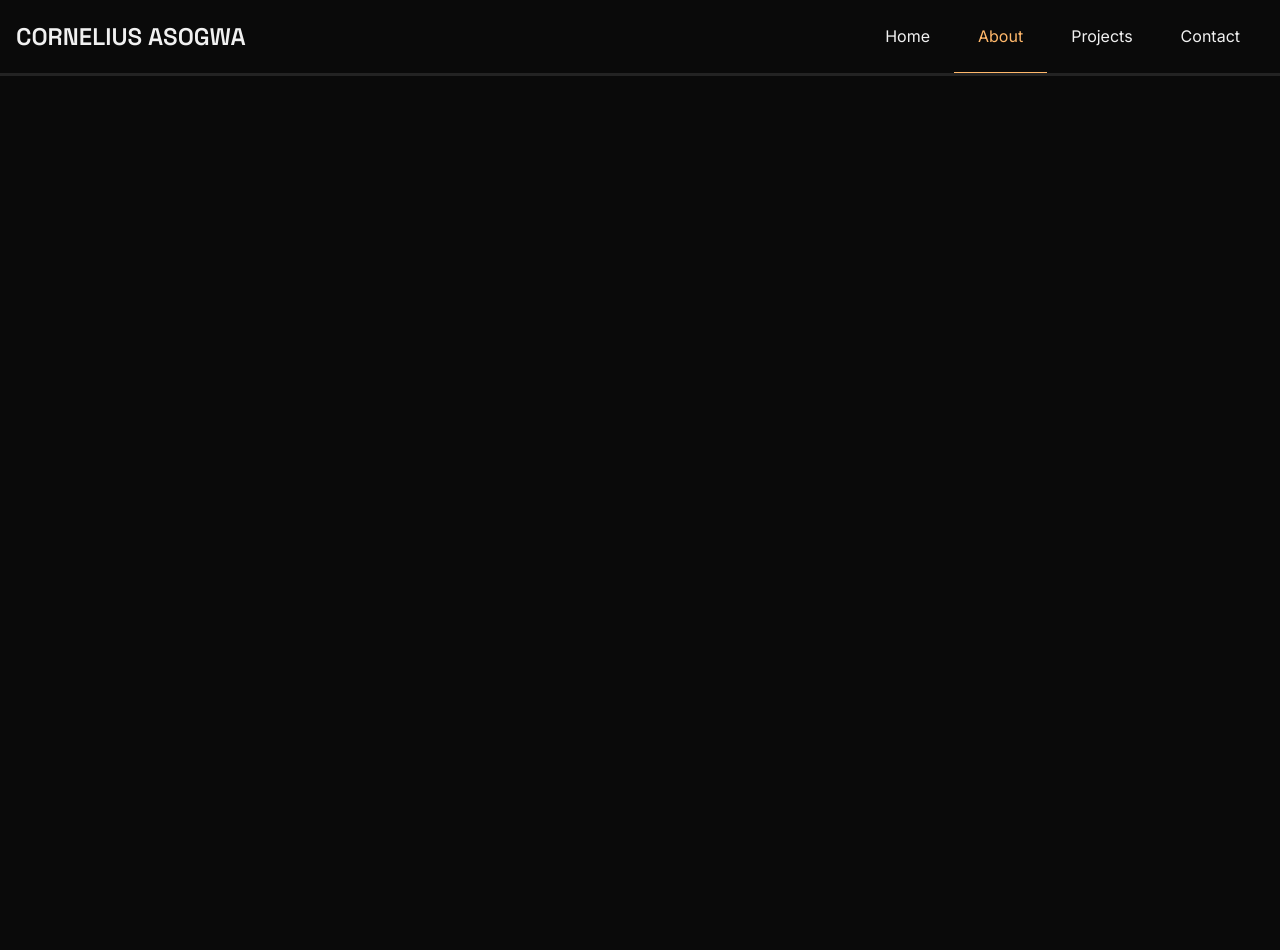
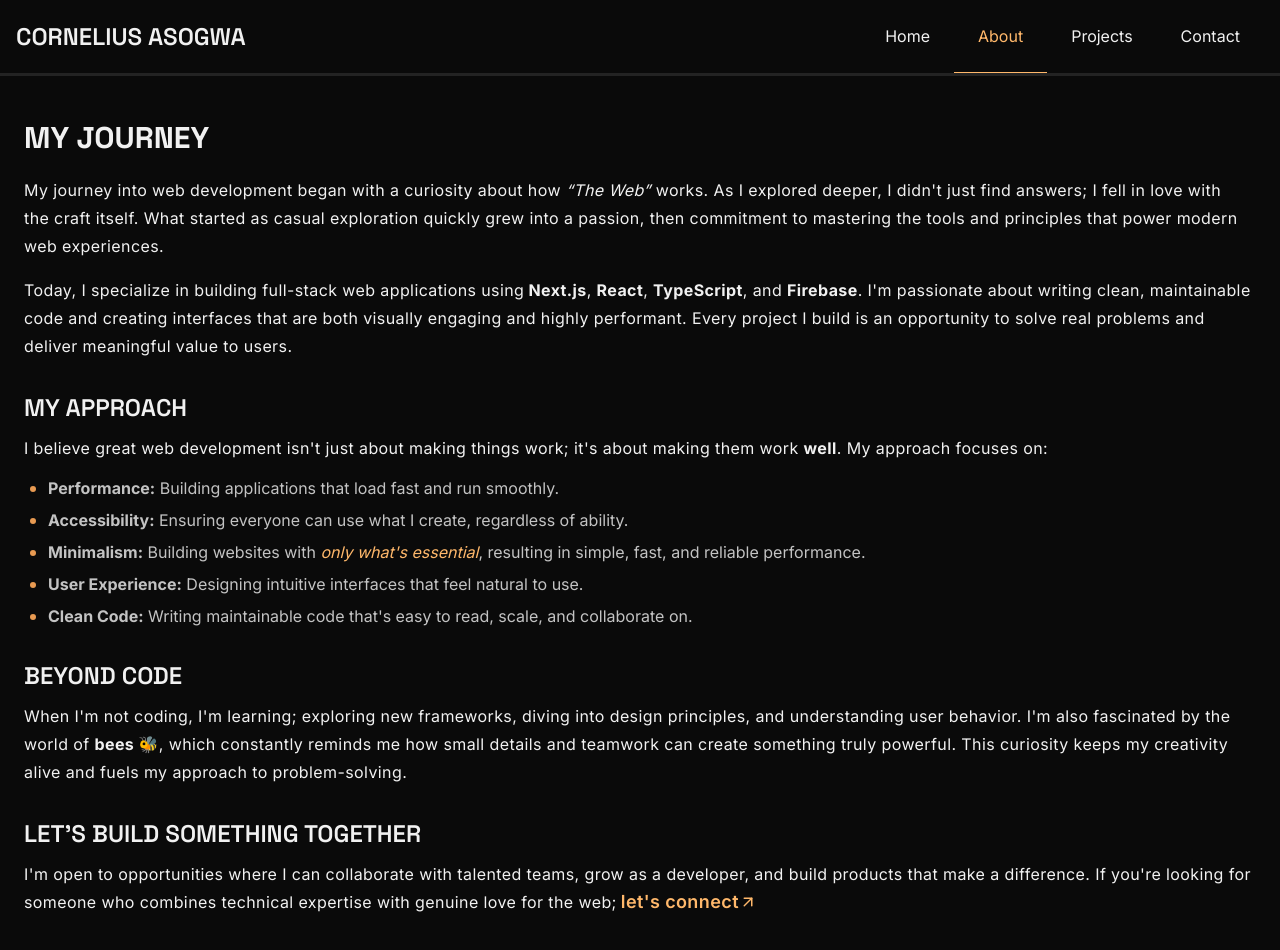
Before and after one commit to corneliusweb/my-portfolio, a Next.js app: page /about in a window 1280 px wide. Shown: the top 950 px of the page. Before the commit the page ends 800 px from the top, so only its background shows below. Built offline with nearby package versions, Linux system fonts and the light colour scheme.

Commit message:
feat(about): add about page contents

```diff
--- a/app/(root)/about/page.tsx
+++ b/app/(root)/about/page.tsx
@@ -1,6 +1,88 @@
+import Link from 'next/link';
+import { LuArrowUpRight } from 'react-icons/lu';
+
 const About = () => {
-  return (
-    <div>About</div>
-  )
-}
-export default About
+	return (
+		<section>
+			<h1 className='section-heading'>My Journey</h1>
+
+			<p className='leading-7 tracking-wide'>
+				My journey into web development began with a curiosity about how{' '}
+				<em>“The Web”</em> works. As I explored deeper, I didn't just find
+				answers; I fell in love with the craft itself. What started as
+				casual exploration quickly grew into a passion, then commitment to mastering the
+				tools and principles that power modern web experiences.
+			</p>
+
+			<p className='leading-7 tracking-wide mt-4'>
+				Today, I specialize in building full-stack web applications using
+				<strong> Next.js</strong>, <strong>React</strong>,{' '}
+				<strong>TypeScript</strong>, and <strong>Firebase</strong>. I'm
+				passionate about writing clean, maintainable code and creating
+				interfaces that are both visually engaging and highly performant.
+				Every project I build is an opportunity to solve real problems and
+				deliver meaningful value to users.
+			</p>
+
+			<h2 className='section-subheading'>My Approach</h2>
+
+			<p className='leading-7 tracking-wide mt-2'>
+				I believe great web development isn't just about making things work;
+				it's about making them work <strong>well</strong>. My approach
+				focuses on:
+			</p>
+
+			<ul className='list-disc pl-6 mt-3 space-y-1.5 text-page-txt/80 marker:text-accent-dark marker:text-lg'>
+				<li>
+					<strong>Performance:</strong> Building applications that load
+					fast and run smoothly.
+				</li>
+				<li>
+					<strong>Accessibility:</strong> Ensuring everyone can use what I
+					create, regardless of ability.
+				</li>
+				<li>
+					<strong>Minimalism:</strong> Building websites with{' '}
+					<em className='text-accent'>only what's essential</em>,
+					resulting in simple, fast, and reliable performance.
+				</li>
+				<li>
+					<strong>User Experience:</strong> Designing intuitive interfaces
+					that feel natural to use.
+				</li>
+				<li>
+					<strong>Clean Code:</strong> Writing maintainable code that's
+					easy to read, scale, and collaborate on.
+				</li>
+			</ul>
+
+			<h2 className='section-subheading'>Beyond Code</h2>
+
+			<p className='leading-7 tracking-wide mt-2'>
+				When I'm not coding, I'm learning; exploring new frameworks, diving
+				into design principles, and understanding user behavior. I'm also
+				fascinated by the world of <strong>bees 🐝</strong>, which
+				constantly reminds me how small details and teamwork can create
+				something truly powerful. This curiosity keeps my creativity alive
+				and fuels my approach to problem-solving.
+			</p>
+
+			<h2 className='section-subheading'>Let's Build Something Together</h2>
+
+			<p className='leading-7 tracking-wide mt-2'>
+				I'm open to opportunities where I can collaborate with talented
+				teams, grow as a developer, and build products that make a
+				difference. If you're looking for someone who combines technical
+				expertise with genuine love for the web;
+				<Link
+					href='/contact'
+					className='text-lg text-accent hover:text-accent-dark font-semibold inline-flex items-center ml-1'
+				>
+					let's connect
+					<LuArrowUpRight />
+				</Link>
+			</p>
+		</section>
+	);
+};
+export default About;
--- a/app/(root)/layout.tsx
+++ b/app/(root)/layout.tsx
@@ -6,7 +6,7 @@ export default function RootLayout({
 	return (
 		<>
 			<Header />
-			<main className='grid gap-20 px-6 mb-12 selection:bg-accent-dark/10 selection:text-accent'>
+			<main className='grid gap-20 px-6 mt-30 mb-12 selection:bg-accent-dark/10 selection:text-accent'>
 				{children}
 			</main>
 		</>
--- a/app/globals.css
+++ b/app/globals.css
@@ -74,24 +74,31 @@
 	.nav-link {
 		@apply py-4 hover:bg-card hover:text-accent/70 block transition-colors duration-150 ease-in-out sm:hover:border-b sm:hover:border-accent/50 sm:p-6;
 	}
+
 	.active-link {
 		@apply text-accent sm:border-b border-accent;
 	}
+
 	.cta-btn {
 		@apply bg-card w-15 h-15 flex items-center justify-center rounded-full transition-colors duration-150 ease-in-out;
 	}
+
 	.skills-list {
 		@apply flex flex-col gap-2 items-center text-sm tracking-wide text-white/70;
 	}
+
 	.skills-icon {
 		@apply text-accent-dark animate-pulse block -z-5 md:text-6xl;
 	}
+
 	.fp-links {
 		@apply text-accent transition-colors duration-150 ease-in-out flex items-center underline underline-offset-5 decoration-2 font-bold uppercase text-sm hover:text-accent-hover;
 	}
+
 	.contact-input {
 		@apply w-full px-3 py-5 rounded-md bg-card focus:outline-none placeholder-transparent focus:border focus:border-accent-dark;
 	}
+
 	.contact-label {
 		@apply absolute left-3 text-gray-500 transition-all duration-300 pointer-events-none top-1/2 -translate-y-1/2
 		peer-focus:-top-0.5 peer-focus:text-sm peer-focus:bg-page-bg peer-focus:px-2
@@ -100,11 +107,17 @@
 		peer-[&:not(:placeholder-shown)]:px-2
 		peer-[&:not(:placeholder-shown)]:bg-page-bg;
 	}
+
 	textarea.peer ~ .contact-label {
 		@apply top-4 -translate-y-0 peer-[&:not(:placeholder-shown)]:-top-2 peer-focus:-top-2;
 	}
+
 	.section-heading {
-		@apply mb-6 text-3xl font-bold uppercase;
+		@apply mb-5 text-3xl font-bold uppercase;
+	}
+
+	.section-subheading {
+		@apply mb-2.5 mt-8 text-2xl font-semibold uppercase;
 	}
 }
 
--- a/components/sections/AboutSection.tsx
+++ b/components/sections/AboutSection.tsx
@@ -17,7 +17,7 @@ const About = () => {
 
 			<Link
 				href='/about'
-				className='flex gap-2 mt-3 items-center text-accent w-fit hover:text-accent-hover'
+				className='flex gap-0.5 mt-2 items-center text-accent w-fit hover:text-accent-hover'
 			>
 				Learn more about me <LuArrowUpRight />
 			</Link>
--- a/components/sections/ContactSection.tsx
+++ b/components/sections/ContactSection.tsx
@@ -5,7 +5,7 @@ import SocialLinks from '../SocialLinks';
 const ContactSection = () => {
 	return (
 		<section>
-			<div className='space-y-1'>
+			<div>
 				<h2 className='section-heading'>Let's Connect</h2>
 
 				<p>
--- a/components/sections/HeroSection.tsx
+++ b/components/sections/HeroSection.tsx
@@ -5,7 +5,7 @@ import Image from 'next/image';
 
 const HeroSection = () => {
 	return (
-		<section className='mt-22 md:mt-30'>
+		<section>
 			<div>
 				<p className='text-base text-page-txt/50 uppercase tracking-wide'>
 					Hi, I am Cornelius 👋
```
